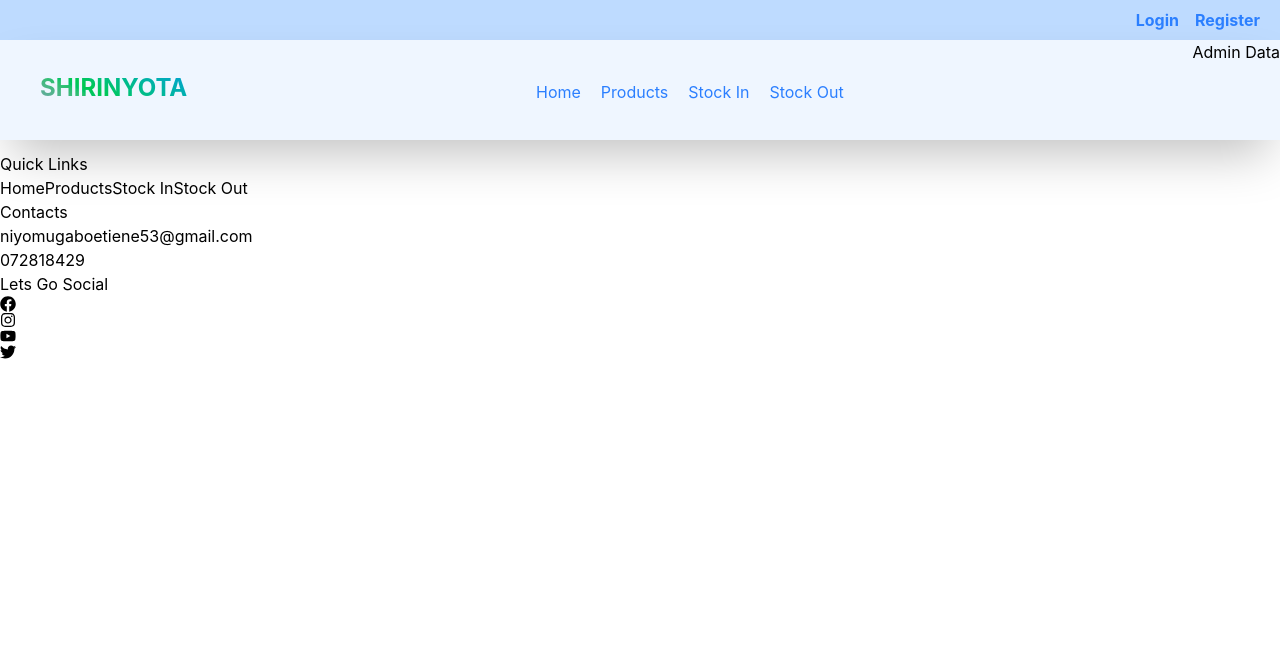
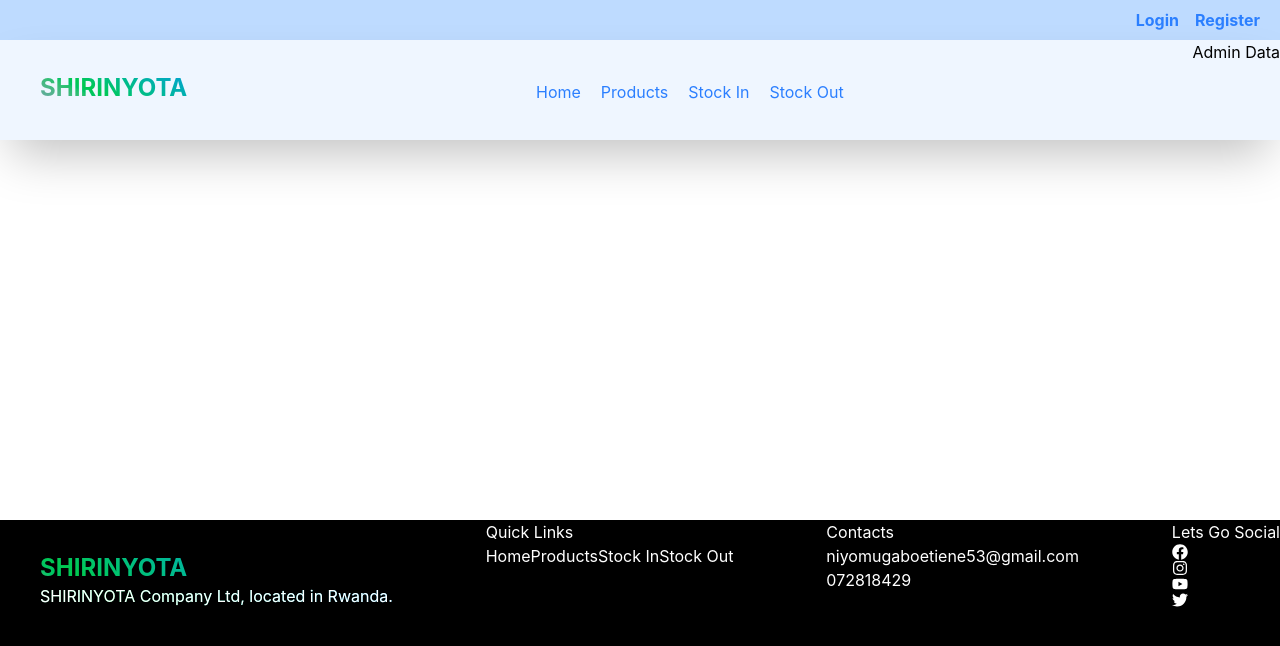
Before and after one commit to niyomugaboetiene/SHIRINYOTA-Company-Ltd, a React app in the folder frontend/: page /nav in a window 1280 px wide. Shown: the top 646 px of the page. Built offline with nearby package versions, Linux system fonts and the light colour scheme; the HTML template or start-up script is replaced by a standard one.

Commit message:
first commit of Shirinyota company ltd

```diff
--- a/frontend/src/components/dashboard/Footer.jsx
+++ b/frontend/src/components/dashboard/Footer.jsx
@@ -3,8 +3,12 @@ import {FaFacebook, FaInstagram, FaYoutube, FaTwitter} from "react-icons/fa";
 
 const Footer = () => {
     return (
-        <div>
-            <div>
+        <div className="bg-black text-white fixed bottom-0 left-0 right-0">
+            <div className="flex justify-between h-70">
+                <div className="bg-linear-to-bl from-blue-500 to-purple-500 via-green-500 text-transparent bg-clip-text">
+                    <h1 className="text-2xl ms-10 mt-8 font-bold">SHIRINYOTA</h1>
+                    <p className="text-white ms-10">SHIRINYOTA Company Ltd, located in Rwanda.</p>
+                </div>
                 <div>
                     <h1>Quick Links</h1>
                     <div>
```
